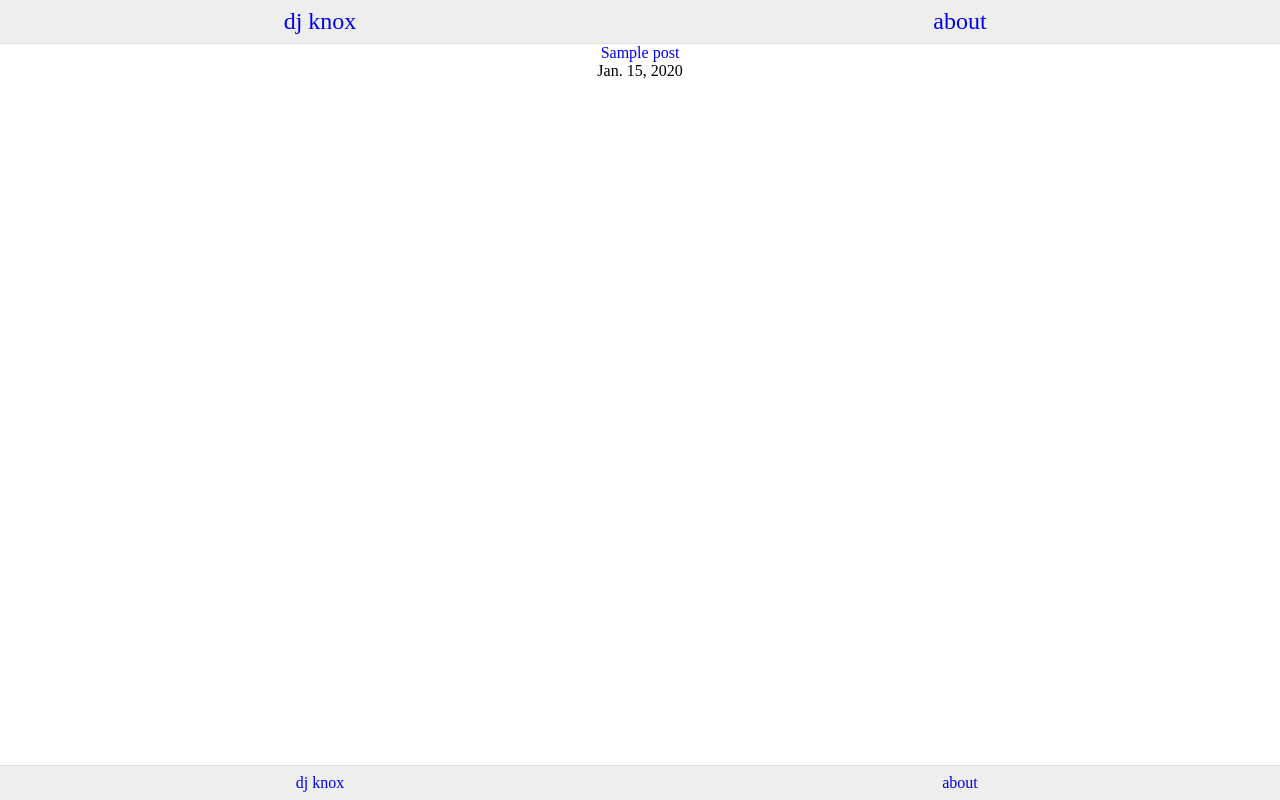
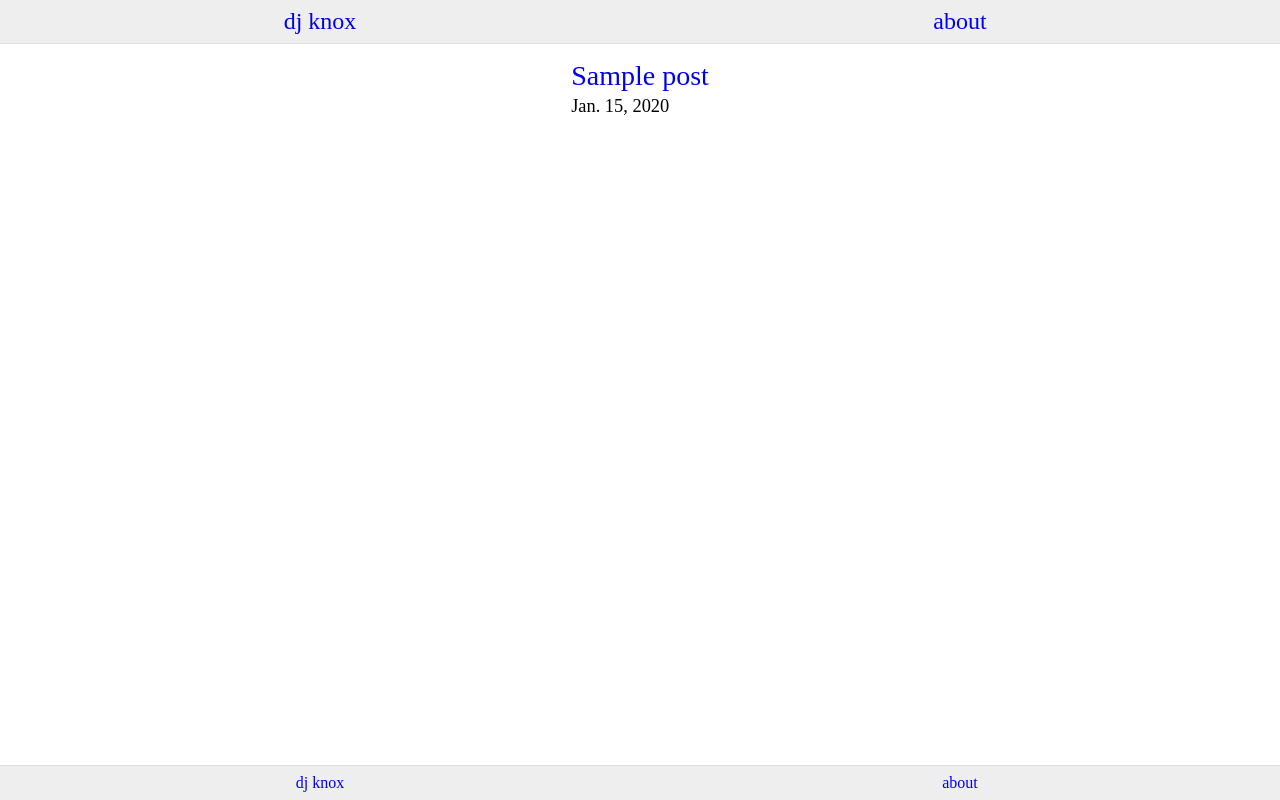
Before and after one commit to djknox/dev-blog, a Django app: page / in a window 1280 px wide. Run offline with Django 3.2, Linux system fonts and the light colour scheme; tables that the repository leaves empty hold one stand-in row (values such as "Sample post").

Commit message:
add flexbox to list of posts on index page

```diff
--- a/blog/static/css/styles.css
+++ b/blog/static/css/styles.css
@@ -7,17 +7,14 @@ html, body {
     height: 100%;
 }
 body {
-    text-align: center;
-
     display: flex;
     flex-direction: column;
 }
+h1 {
+    text-align: center;
+}
 a {
     text-decoration: none;
-    /* color: #a36370; */
-}
-a:hover {
-    /* color: #b6897a; */
 }
 .header-nav {
     background-color: #eeeeee;
@@ -31,11 +28,7 @@ a:hover {
     grid-template-rows: 1fr;
 }
 .header-nav a {
-    /* color: #a36370; */
     text-decoration: none;
-}
-.header-nav a:hover {
-    /* color: #c1b8a3; */
 }
 .footer-nav {
     background-color: #eeeeee;
@@ -50,14 +43,7 @@ a:hover {
     grid-template-rows: 1fr;
 }
 .footer-nav a {
-    /* color: #a36370; */
     text-decoration: none;
-}
-.footer-nav a:hover {
-    /* color: #bfa493; */
-}
-.nav-link-home a {
-    /* color: #74464f; */
 }
 .nav-link-pages {
     display: grid;
@@ -70,6 +56,17 @@ a:hover {
     flex: 1 0 auto;
     margin: auto;
 }
-h1 {
-    text-align: center;
+.index-post-container {
+    display: flex;
+    flex-direction: column;
 }
+.index-post-item {
+    margin: 1rem;
+}
+.index-post-link {
+    font-size: 1.75rem;
+}
+.index-post-date {
+    font-size: 1.15rem;
+    margin-top: 0.25rem;
+}
--- a/blog/templates/index.html
+++ b/blog/templates/index.html
@@ -1,15 +1,20 @@
 {% extends "base.html" %}
 
 {% block title %}
-    <title>dj knox</title>
+    <title>dj knox - web developer</title>
 {% endblock %}
 
 {% block content %}
-    {% for post in posts %}
-        <div>
-            <a href="{{ post.get_absolute_url }}">{{ post.title }}</a>
-            <br>
-            {{ post.published_date.date }}
-        </div>
-    {% endfor %}
+    <div class="index-post-container">
+        {% for post in posts %}
+            <div class="index-post-item">
+                <div class="index-post-link">
+                    <a href="{{ post.get_absolute_url }}">{{ post.title }}</a>
+                </div>
+                <div class="index-post-date">
+                    {{ post.published_date.date }}
+                </div>
+            </div>
+        {% endfor %}
+    </div>
 {% endblock %}
--- a/blog/templates/post_detail.html
+++ b/blog/templates/post_detail.html
@@ -2,7 +2,7 @@
 
 {% block title %}
     <title>
-        {{ post.title }}
+        dj knox - {{ post.title }}
     </title>
 {% endblock %}
 
```
